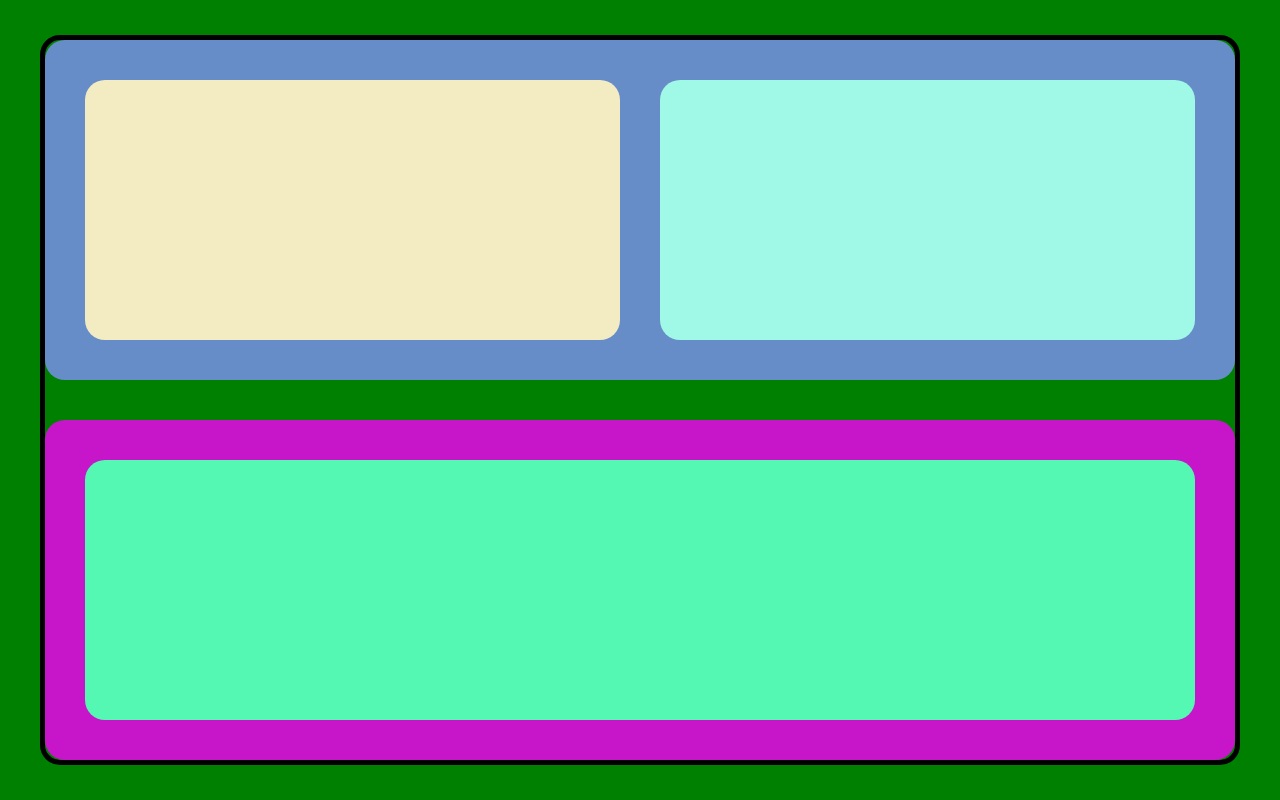
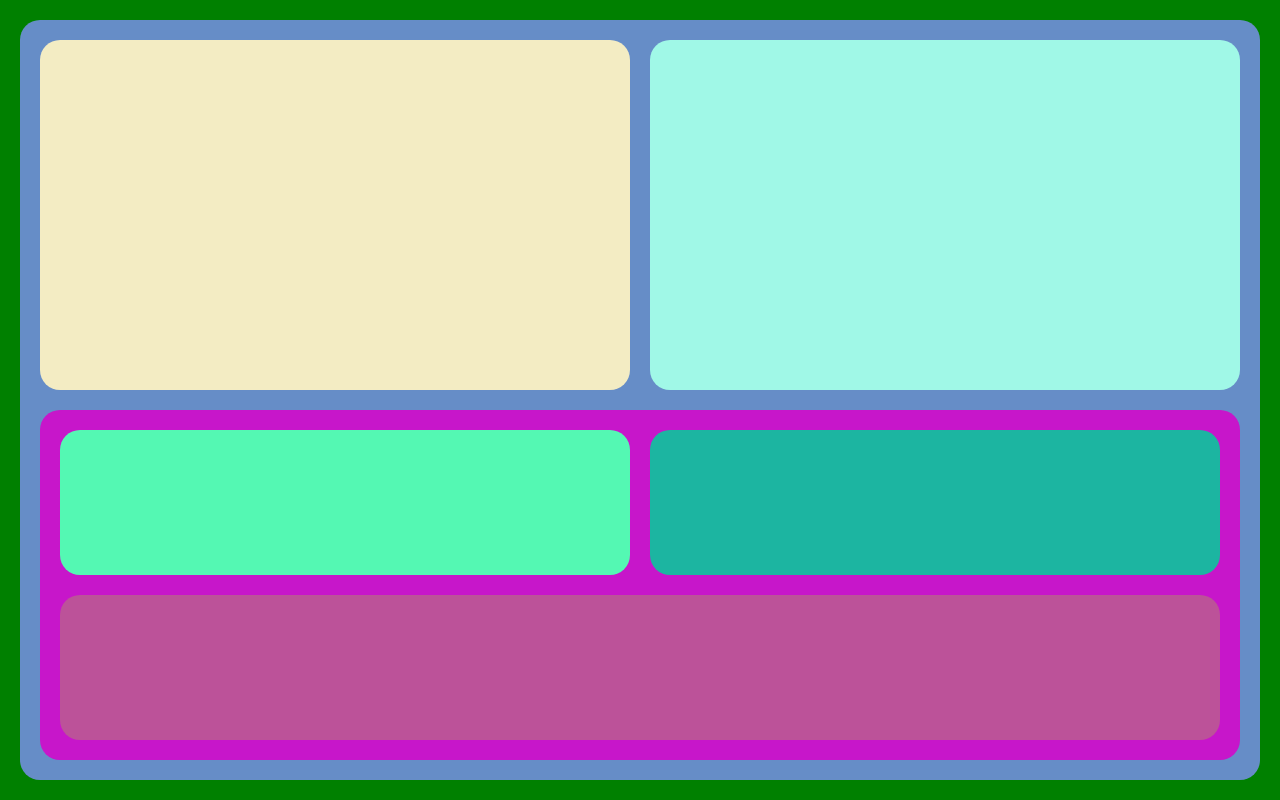
Before and after one commit to pactmd/sune, a Nuxt app: page / in a window 1280 px wide. Built offline with nearby package versions, Linux system fonts and the light colour scheme.

Commit message:
better datastructure

```diff
--- a/src/components/Tile.vue
+++ b/src/components/Tile.vue
@@ -1,8 +1,8 @@
 <template>
-    <div class="tile-wrapper">
-        <div v-for="(_, columnIndex) in props.tiledata.children" :key="columnIndex" :style="{backgroundColor: randomColor()}" class="tile column">
-            <div v-for="(row, rowIndex) in props.tiledata.children[columnIndex]" :key="rowIndex" :style="{backgroundColor: randomColor()}" class="tile row">
-                <Tile :depth="props.depth + 1" :tiledata="row"></Tile>
+    <div :style="{backgroundColor: randomColor()}" class="tile-wrapper">
+        <div v-for="(_, columnIndex) in props.tiledata.children" :key="columnIndex" class="tile column">
+            <div v-for="(row, rowIndex) in props.tiledata.children![columnIndex]" :key="rowIndex" class="tile row">
+                <Tile :tiledata="row"></Tile>
             </div>
         </div>
     </div>
@@ -10,7 +10,6 @@
 
 <script setup lang="ts">
 const props = defineProps<{
-    depth: number,
     tiledata: TileData,
 }>()
 
@@ -32,9 +31,12 @@ function randomColor() {
     justify-content: center;
     align-items: center;
     flex-direction: column;
+    box-sizing: border-box;
     width: 100%;
     height: 100%;
-    gap: 40px;
+    padding: 20px;
+    gap: 20px;
+    border-radius: 20px;
 }
 
 .tile {
@@ -42,8 +44,7 @@ function randomColor() {
     justify-content: center;
     align-items: center;
     box-sizing: border-box;
-    padding: 40px;
-    gap: 40px;
+    gap: 20px;
     width: 100%;
     height: 100%;
     border-radius: 20px;
--- a/src/pages/index.vue
+++ b/src/pages/index.vue
@@ -1,33 +1,20 @@
 <template>
     <div class="tile-container">
-        <div class="tile-area">
-            <Tile :depth="0" :tiledata="tiledata"></Tile>
-        </div>
+        <Tile :tiledata="tiledata"></Tile>
     </div>
 </template>
 
 <script setup lang="ts">
-// import type { TileData } from '~/types/tiledata';
 
 const tiledata: TileData = reactive({
-    id: "id1",
     children: [
-        [
-            {
-                id: "id2",
-                children: []
-            },
-            {
-                id: "id3",
-                children: []
-            }
-        ],
-        [
-            {
-                id: "id4",
-                children: []
-            }
-        ]
+        [{}, {}],
+        [{
+            children: [
+                [{}, {}],
+                [{}]
+            ]
+        }]
     ]
 })
 </script>
@@ -39,15 +26,8 @@ const tiledata: TileData = reactive({
     align-items: center;
     justify-content: center;
     box-sizing: border-box;
-    padding: 40px;
+    padding: 20px;
     width: 100%;
     height: 100%;
 }
-
-.tile-area {
-    width: 100%;
-    height: 100%;
-    border: 5px solid black;
-    border-radius: 20px;
-}
 </style>
--- a/src/types/tiledata.d.ts
+++ b/src/types/tiledata.d.ts
@@ -1,4 +1,3 @@
 declare interface TileData {
-    id: string,
-    children: TileData[][]
+    children?: TileData[][]
 }
```
